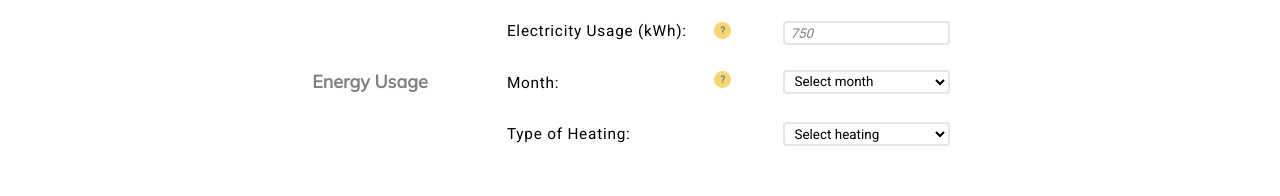
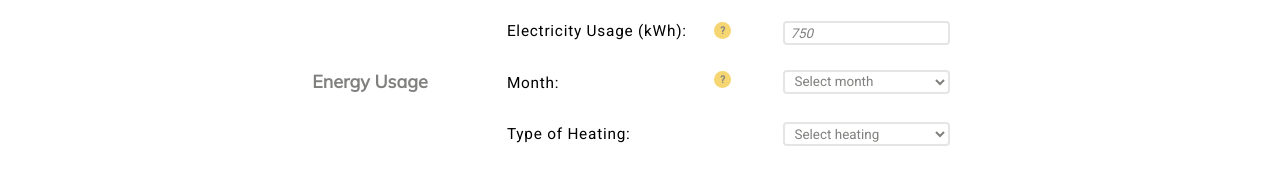
Before and after one commit to tanushree-sharma/fydp-app, a React (Create React App) app: page /start-saving in a window 1280 px wide. Shown: the part 541-737 px from the top of the page. Built offline with nearby package versions, Linux system fonts and the light colour scheme.

Commit message:
default dropdown value in grey font

```diff
--- a/src/App.css
+++ b/src/App.css
@@ -1188,9 +1188,11 @@ input[type="number"]::-webkit-outer-spin-button {
   font-family: Roboto;
   font-style: normal;
   font-weight: 400;
-  color: black;
+  color: #80807f;
   font-size: 1.05vw;
 }
+
+
 
 .vertical {
   position: absolute;
@@ -1257,6 +1259,7 @@ input[type="number"]::-webkit-outer-spin-button {
 select:invalid {
   color: #80807f;
 }
+
 
 /* default values modal */
 /* The Modal (background) */
--- a/src/components/startSaving.js
+++ b/src/components/startSaving.js
@@ -677,6 +677,23 @@ class startSaving extends Component {
                 }
             }
         }
+
+        function changeSolarMonthBlack() {
+            var dropdown = document.getElementById("month-input1");
+            dropdown.style.color = "black";
+        }
+        function changeSolarHeatingBlack() {
+            var dropdown = document.getElementById("heating-input1");
+            dropdown.style.color = "black";
+        }
+        function changeBatteryMonthBlack() {
+            var dropdown = document.getElementById("month-input2");
+            dropdown.style.color = "black";
+        }
+        function changeBatteryHeatingBlack() {
+            var dropdown = document.getElementById("heating-input2");
+            dropdown.style.color = "black";
+        }
         return (
             <div class="Panel">
                 <nav>
@@ -738,7 +755,7 @@ class startSaving extends Component {
 
                         <label>
                             <p class="field-titles" id="month-title" > Month:</p>
-                            <select name="month" id="month-input1" class="dropdown-inputs">
+                            <select name="month" id="month-input1" class="dropdown-inputs" onChange={() => { changeSolarMonthBlack(); }} >
                                 <option value="" disabled hidden selected>Select month</option>
                                 <option value="1">January</option>
                                 <option value="2">February</option>
@@ -757,7 +774,7 @@ class startSaving extends Component {
 
                         <label>
                             <p class="field-titles" id="heating-type-title" > Type of Heating:</p>
-                            <select name="heating-type" id="heating-input1" class="dropdown-inputs">
+                            <select name="heating-type" id="heating-input1" class="dropdown-inputs" onChange={() => { changeSolarHeatingBlack(); }}>
                                 <option value="" disabled selected hidden>Select heating</option>
                                 <option value="1">Electric</option>
                                 <option value="2">Natural Gas</option>
@@ -831,7 +848,7 @@ class startSaving extends Component {
 
                         <label>
                             <p class="field-titles" id="month-title" > Month:</p>
-                            <select name="month" id="month-input2" class="dropdown-inputs">
+                            <select name="month" id="month-input2" class="dropdown-inputs" onChange={() => { changeBatteryMonthBlack(); }}>
                                 <option value="" disabled hidden selected>Select month</option>
                                 <option value="1">January</option>
                                 <option value="2">February</option>
@@ -851,7 +868,7 @@ class startSaving extends Component {
 
                         <label>
                             <p class="field-titles" id="heating-type-title" > Type of Heating:</p>
-                            <select name="heating-type" id="heating-input2" class="dropdown-inputs">
+                            <select name="heating-type" id="heating-input2" class="dropdown-inputs" onChange={() => { changeBatteryHeatingBlack(); }}>
                                 <option value="" disabled selected hidden>Select heating</option>
                                 <option value="1">Electric</option>
                                 <option value="2">Natural Gas</option>
```
Also changed, not shown: 1 other file (tests, documents, lock files or other folders).
